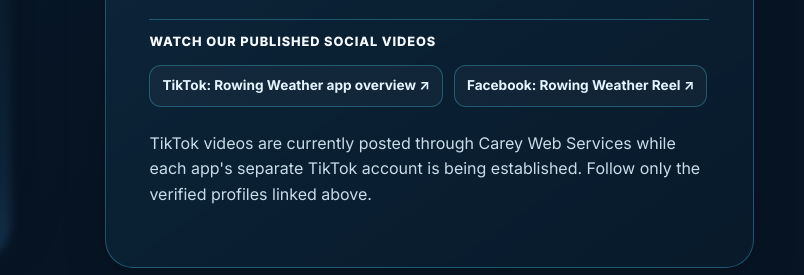
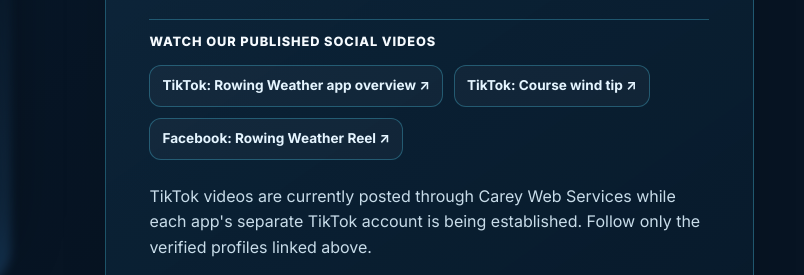
Before and after one commit to noelcarey74-stack/rowing-weather-website, a plain HTML site: page index.html in a window 1280 px wide. Shown: the part 9059-9334 px from the top of the page, 476-1280 px from the left. Drawn offline with Linux system fonts and the light colour scheme.

Commit message:
Link latest directly published TikTok app videos on website

```diff
--- a/index.html
+++ b/index.html
@@ -298,6 +298,7 @@
 
           <p class="social-feature__profiles-label social-feature__published-label">Watch our published social videos</p>
           <a class="social-feature__social-link" href="https://www.tiktok.com/@care.web.services/video/7708190356134710550" target="_blank" rel="noopener noreferrer">TikTok: Rowing Weather app overview ↗</a>
+          <a class="social-feature__social-link" href="https://www.tiktok.com/@care.web.services/video/7708428358043929878" target="_blank" rel="noopener noreferrer">TikTok: Course wind tip ↗</a>
           <a class="social-feature__social-link" href="https://www.facebook.com/reel/1125231640396977/" target="_blank" rel="noopener noreferrer">Facebook: Rowing Weather Reel ↗</a>
 </div>
         <p class="social-feature__tip">TikTok videos are currently posted through Carey Web Services while each app's separate TikTok account is being established. Follow only the verified profiles linked above.</p>
```
